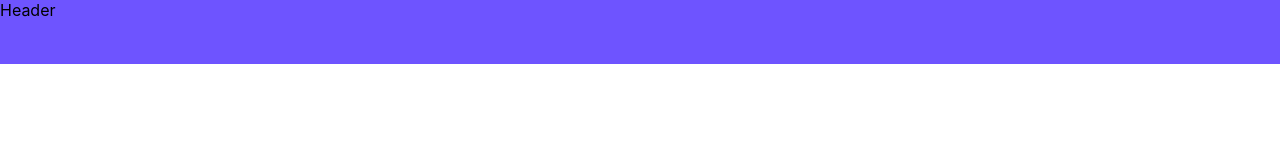
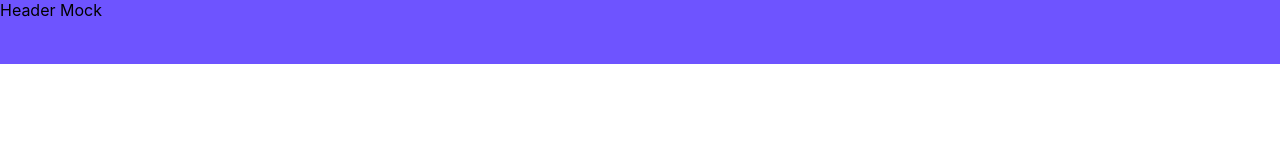
Before and after one commit to rmrantunes/test-ekantica, a Next.js app: page / in a window 1280 px wide. Shown: the top 160 px of the page. Built offline with nearby package versions, Linux system fonts and the light colour scheme.

Commit message:
feat: add Header Mock text for now

```diff
--- a/src/components/Header/index.tsx
+++ b/src/components/Header/index.tsx
@@ -1,4 +1,4 @@
 import * as S from "./styles";
 export function Header() {
-  return <S.Header>Header</S.Header>;
+  return <S.Header>Header Mock</S.Header>;
 }
```
